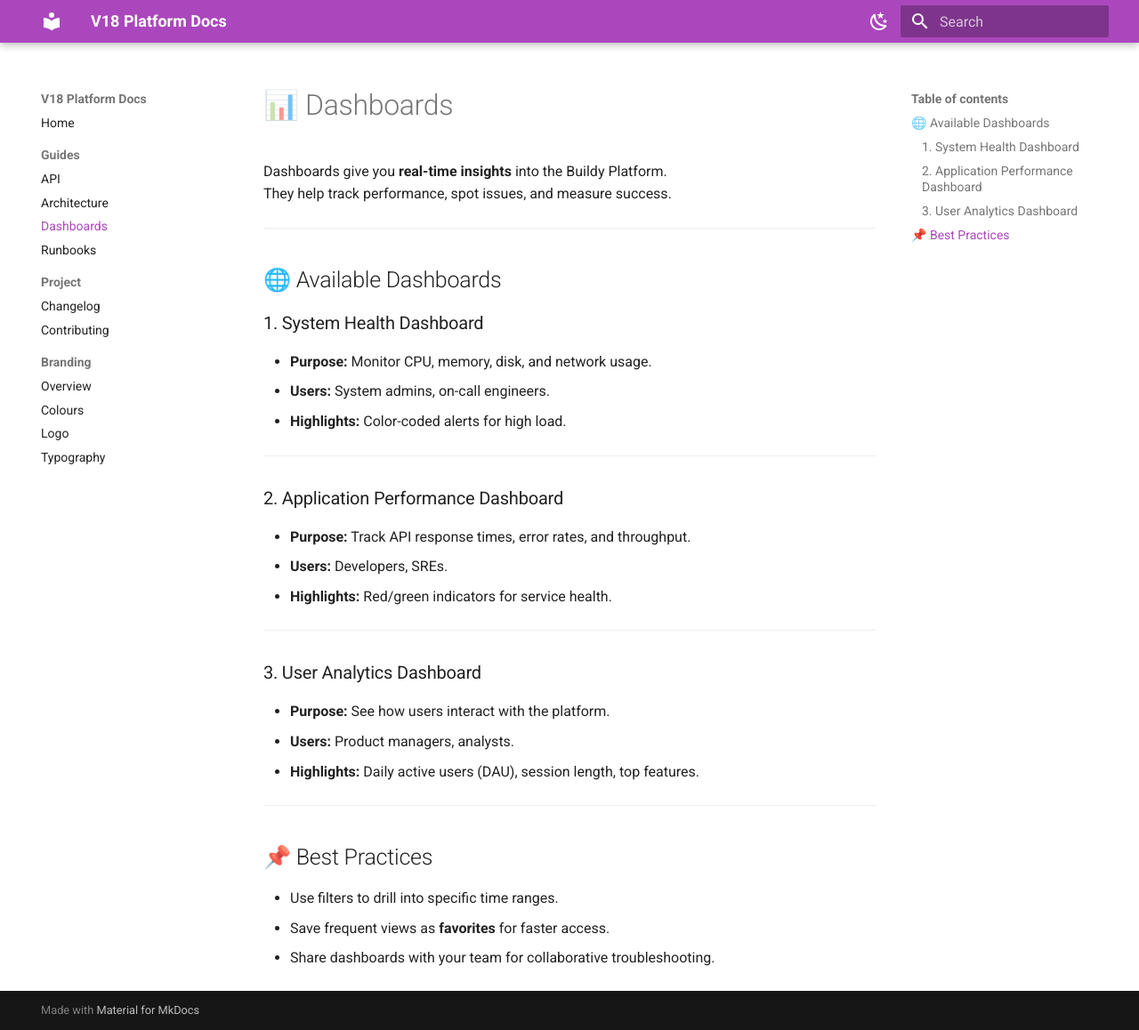
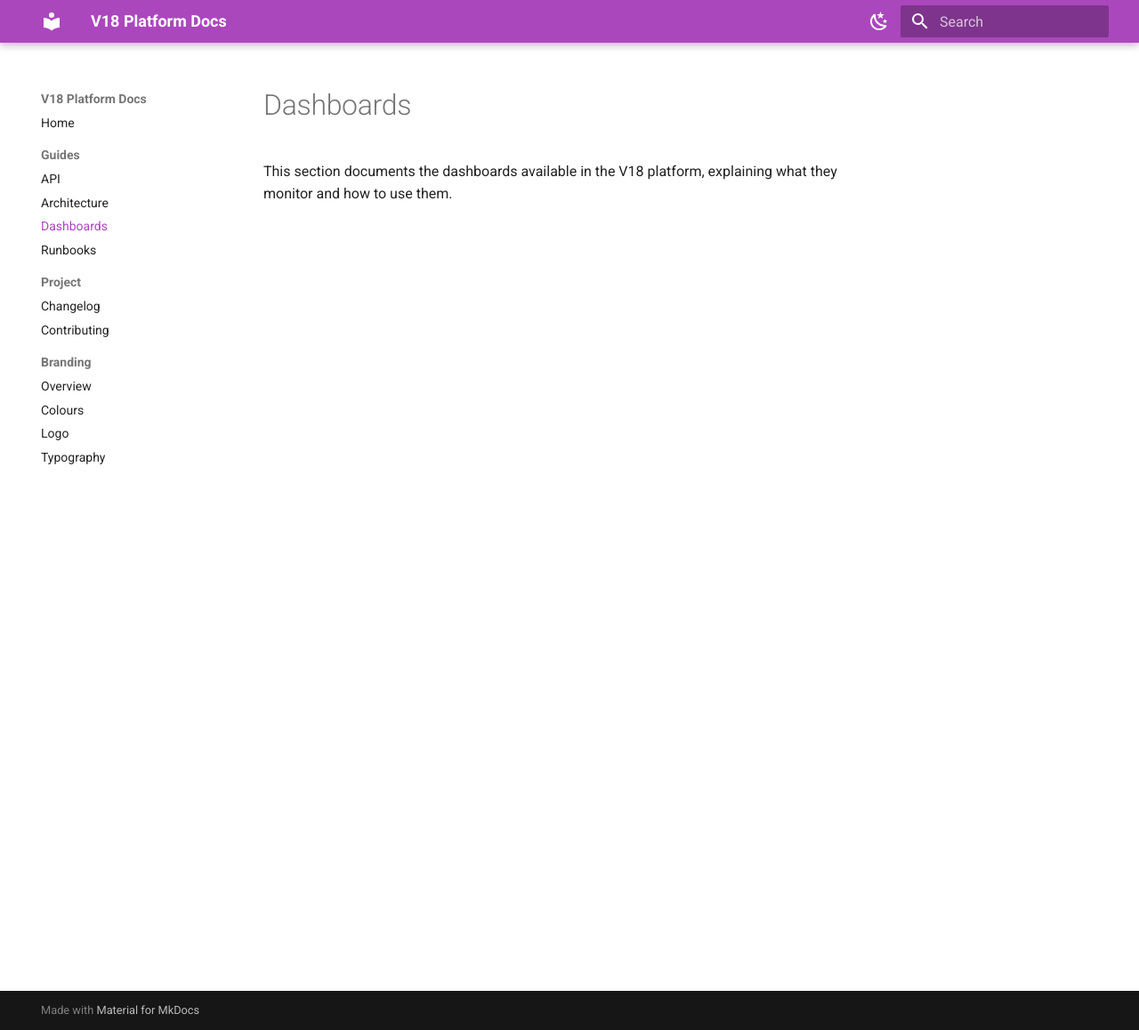
Before and after one commit to Kello54/Buildy, an MkDocs documentation site: the page built from docs/dashboards.md, in a window 1280 px wide and 1158 px high. Shown: the whole window at 89% size. Built offline with MkDocs 1.6.1 and Material for MkDocs 9.7.7, drawn with Linux system fonts in a browser that asks for light colours.

Commit message:
Update dashboards.md

```diff
--- a/docs/dashboards.md
+++ b/docs/dashboards.md
@@ -1,34 +1,3 @@
-# 📊 Dashboards
+# Dashboards
 
-Dashboards give you **real-time insights** into the Buildy Platform.
-They help track performance, spot issues, and measure success.
-
----
-
-## 🌐 Available Dashboards
-
-### 1. System Health Dashboard
-- **Purpose:** Monitor CPU, memory, disk, and network usage.
-- **Users:** System admins, on-call engineers.
-- **Highlights:** Color-coded alerts for high load.
-
----
-
-### 2. Application Performance Dashboard
-- **Purpose:** Track API response times, error rates, and throughput.
-- **Users:** Developers, SREs.
-- **Highlights:** Red/green indicators for service health.
-
----
-
-### 3. User Analytics Dashboard
-- **Purpose:** See how users interact with the platform.
-- **Users:** Product managers, analysts.
-- **Highlights:** Daily active users (DAU), session length, top features.
-
----
-
-## 📌 Best Practices
-- Use filters to drill into specific time ranges.
-- Save frequent views as **favorites** for faster access.
-- Share dashboards with your team for collaborative troubleshooting.
+This section documents the dashboards available in the V18 platform, explaining what they monitor and how to use them.
```
